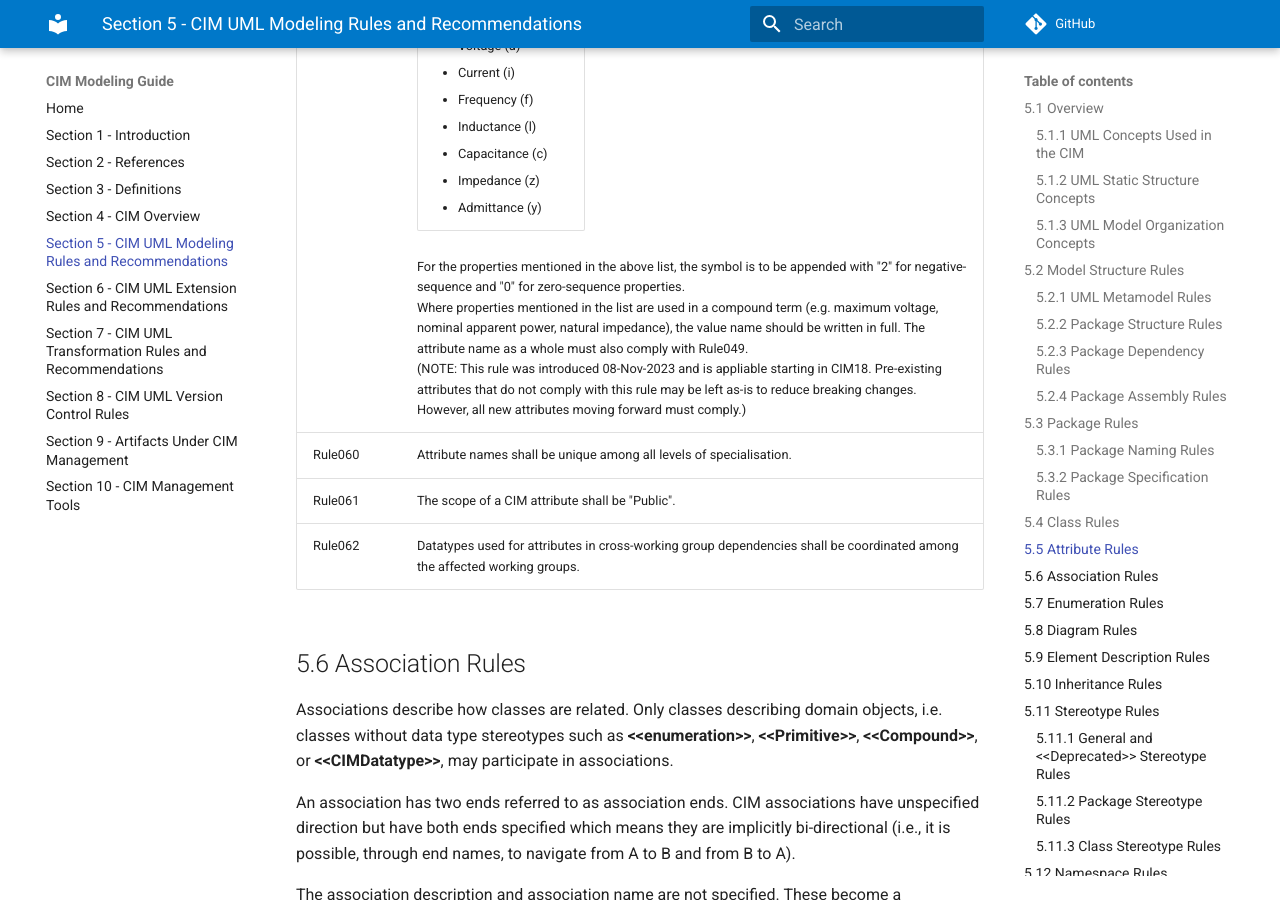
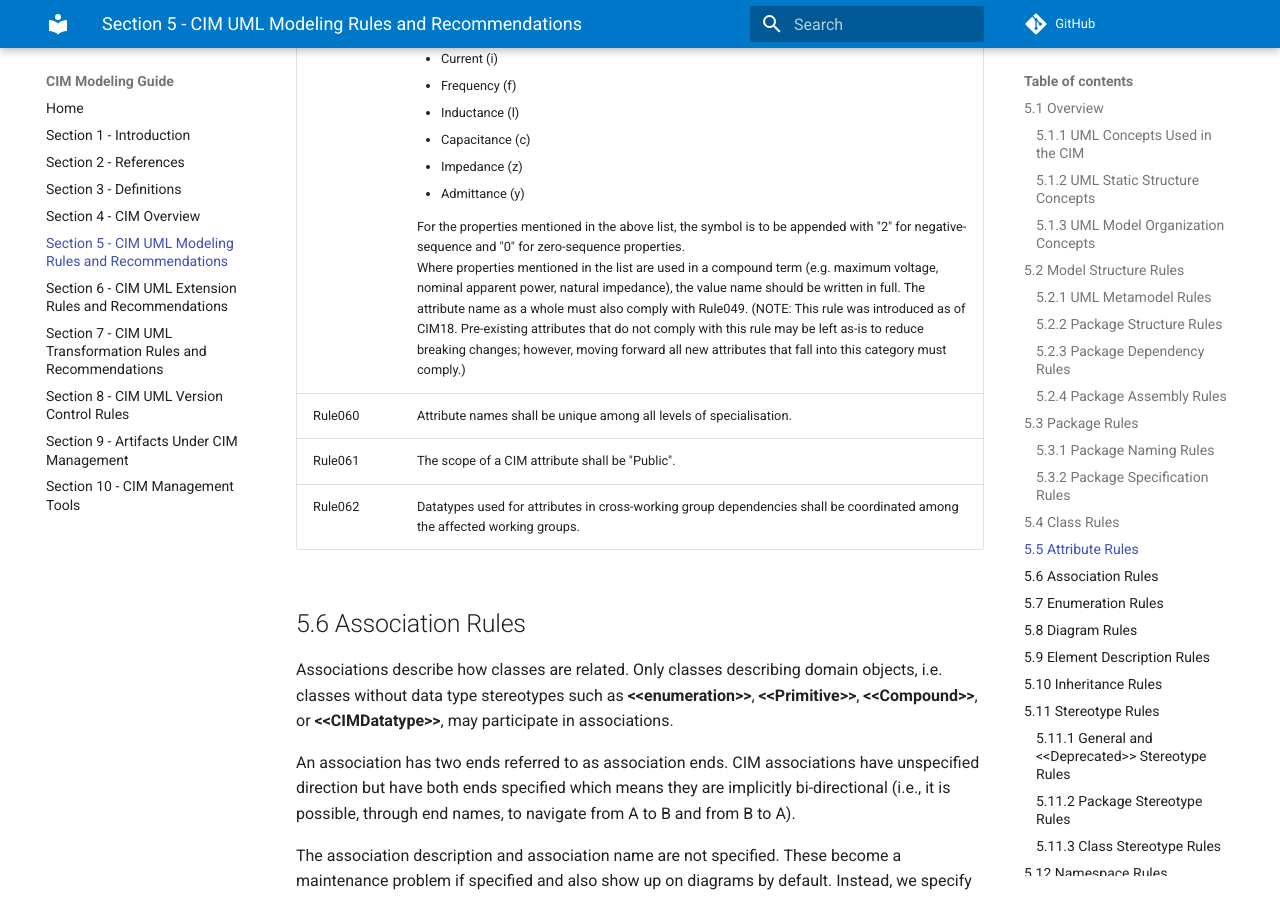
Before and after one commit to cimug-org/cim-modeling-guide, an MkDocs documentation site: the page built from docs/section5-cim-uml-modeling-rules-and-recommendations.md, in a window 1280 px wide and 900 px high, scrolled down 15304 px. Built offline with MkDocs 1.6.1 and Material for MkDocs 9.7.7, drawn with Linux system fonts in a browser that asks for light colours; comment, search, counter and statistics services are not loaded.

Commit message:
Issue #43

```diff
--- a/docs/section5-cim-uml-modeling-rules-and-recommendations.md
+++ b/docs/section5-cim-uml-modeling-rules-and-recommendations.md
@@ -514,7 +514,7 @@
 </tr>
 <tr class="odd">
 <td>Rule059</td>
-<td>For attributes that correspond to power system related measurements as listed below the attribute name must use the symbol, in lower camel case (e.g. ratedU), instead of the name or unit of measurement.<table><colgroup><col style="width: 100%" /></colgroup><thead><tr class="even"><td><ul><li>Active Power (p)<li>Reactive Power (q) <br><li>Apparent Power (s)<li>Resistance (r)<li>Reactance (x)<li>Conductance (g)<li>Susceptance (b)<li>Power Factor (pf)<li>Voltage (u)<li>Current (i)<li>Frequency (f)<li>Inductance (l)<li>Capacitance (c)<li>Impedance (z)<li>Admittance (y)</ul></td></tr></tbody></table>For the properties mentioned in the above list, the symbol is to be appended with "2" for negative-sequence and "0" for zero-sequence properties.<br>Where properties mentioned in the list are used in a compound term (e.g. maximum voltage, nominal apparent power, natural impedance), the value name should be written in full. The attribute name as a whole must also comply with Rule049.<br>(NOTE: This rule was introduced 08-Nov-2023 and is appliable starting in CIM18. Pre-existing attributes that do not comply with this rule may be left as-is to reduce breaking changes. However, all new attributes moving forward must comply.)</td>
+<td>For attributes that correspond to power system related measurements as listed below the attribute name must use the symbol, in lower camel case (e.g. ratedU), instead of the name or unit of measurement.<ul><li>Active Power (p)<li>Reactive Power (q) <br><li>Apparent Power (s)<li>Resistance (r)<li>Reactance (x)<li>Conductance (g)<li>Susceptance (b)<li>Power Factor (pf)<li>Voltage (u)<li>Current (i)<li>Frequency (f)<li>Inductance (l)<li>Capacitance (c)<li>Impedance (z)<li>Admittance (y)</ul>For the properties mentioned in the above list, the symbol is to be appended with "2" for negative-sequence and "0" for zero-sequence properties.<br>Where properties mentioned in the list are used in a compound term (e.g. maximum voltage, nominal apparent power, natural impedance), the value name should be written in full. The attribute name as a whole must also comply with Rule049. (NOTE: This rule was introduced as of CIM18. Pre-existing attributes that do not comply with this rule may be left as-is to reduce breaking changes; however, moving forward all new attributes that fall into this category must comply.)</td>
 </tr>
 <tr class="even">
 <td>Rule060</td>
```
